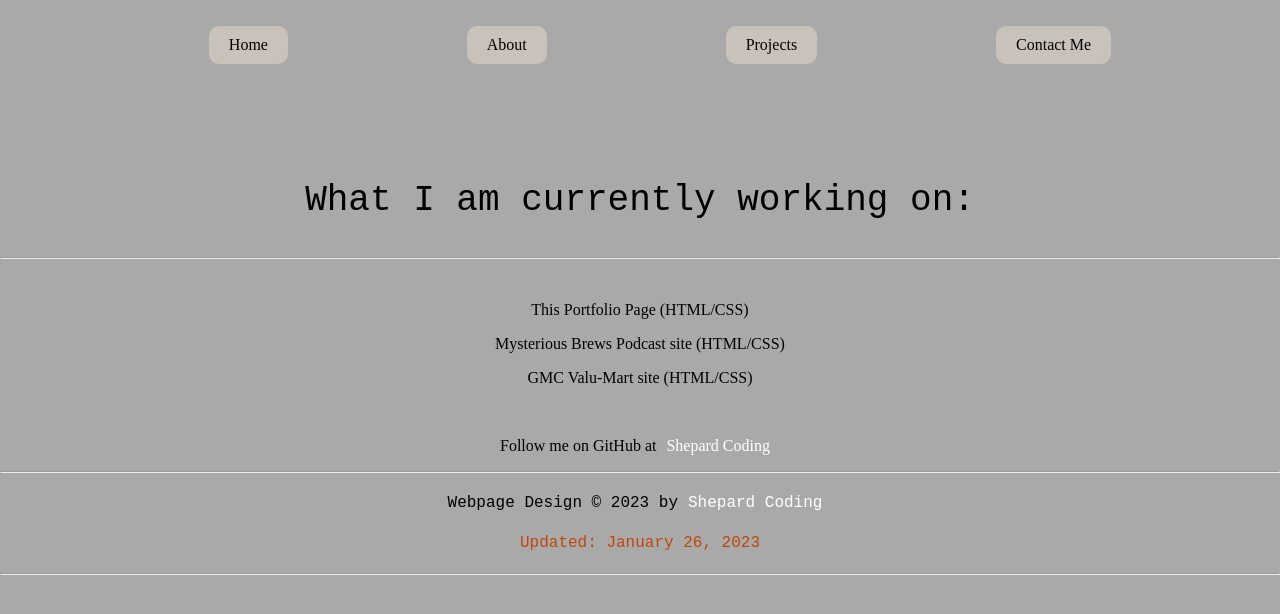
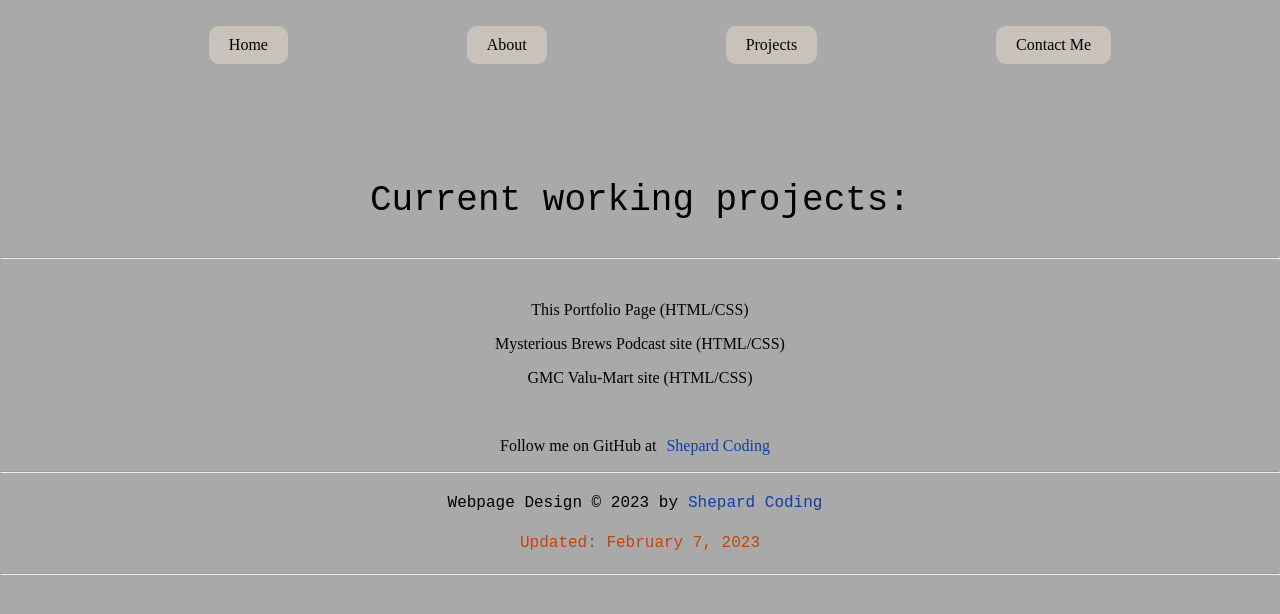
Before and after one commit to shepardcoding/portfolio, a plain HTML site: page projects.html in a window 1280 px wide. Drawn offline with Linux system fonts and the light colour scheme.

Commit message:
updated whole site, buttons, colors

```diff
--- a/projects.html
+++ b/projects.html
@@ -24,7 +24,7 @@
 <br>
 <section>
  <!--This will eventually hold the links in Gridbox that will show my projects... -->
- <p class="project-intro">What I am currently working on:</p>
+ <p class="project-intro">Current working projects:</p>
  <hr>
  <br>
  <p>This Portfolio Page (HTML/CSS)</p></a>
@@ -35,7 +35,7 @@
 <hr>
 <footer>
   <p class="footer">Webpage Design &#169; 2023 by<a class="a-contact" href="mailto:shepardcoding@gmail.com">Shepard Coding</a></p>
-     <p class="update">Updated: January 26, 2023</p>
+     <p class="update">Updated: February 7, 2023</p>
      <hr>
 </footer>
 </body>
--- a/style.css
+++ b/style.css
@@ -41,7 +41,7 @@ li:active {
 }
 
 a {
-  color: #ffffff;
+  color: #0f40a1;
   text-decoration: none;
   margin: 10px;
 }
@@ -49,7 +49,7 @@ a {
 /*email button on the home page*/
 .btn-email {
   font-size: 20px;
-  background-color: #2525e6;
+  background-color: #f3bb53;
   border-radius: 8px;
   padding: 10px;
 }
```
Also changed, not shown: about.html (+1 -2 lines), contact.html (+2 -1 lines), index.html (+1 -1 lines).
